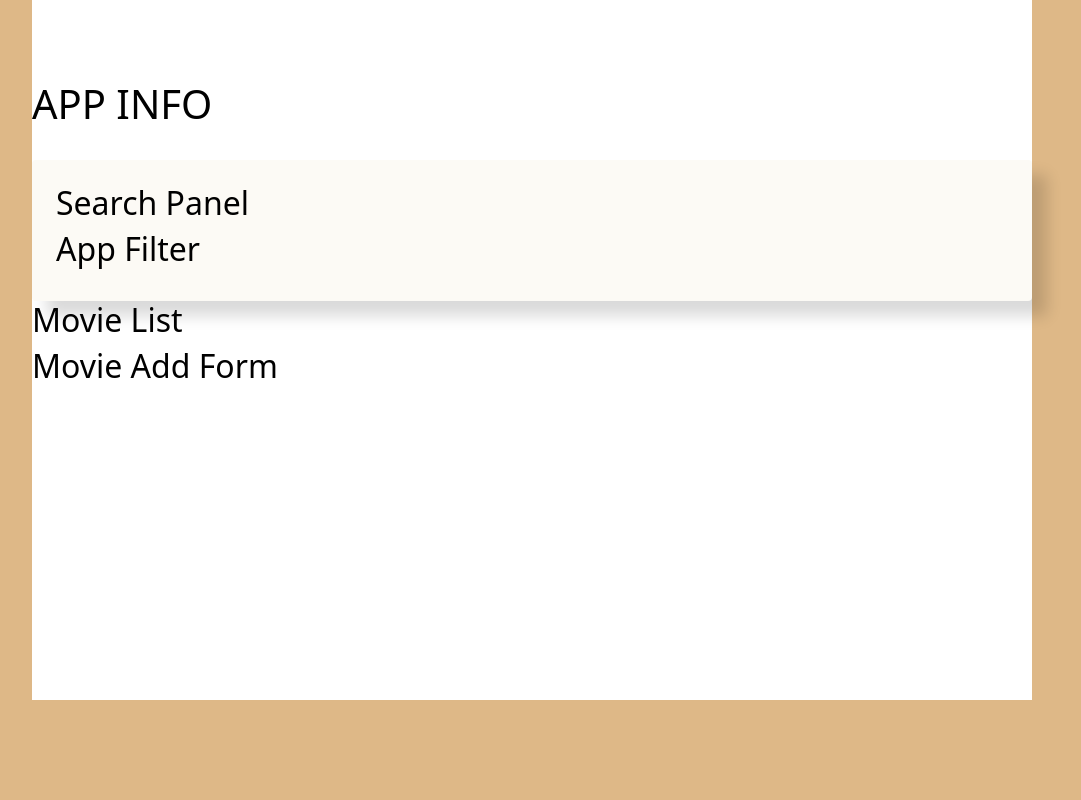
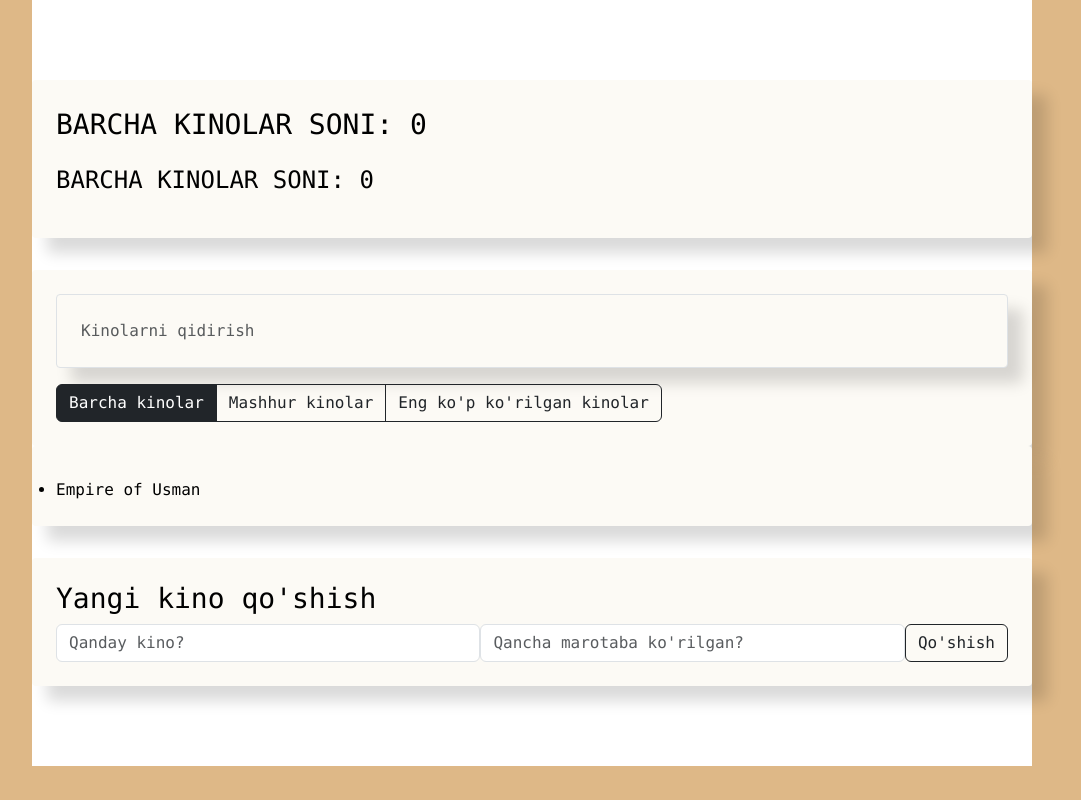
Before and after one commit to boburastonov/vueJS-lessons, a Vue app: page / in a window 1280 px wide. Shown: the whole page, without its empty margins (108-1189 px from the left). Built offline with nearby package versions, Linux system fonts and the light colour scheme.

Commit message:
6 => VueJS loyiha strukturasi

```diff
--- a/src/components/app-filter/AppFilter.vue
+++ b/src/components/app-filter/AppFilter.vue
@@ -1,6 +1,10 @@
 <template>
-  <div>
-    <h2>App Filter</h2>
+  <div class="btn-group">
+    <button class="btn btn-dark" type="button">Barcha kinolar</button
+    ><button class="btn btn-outline-dark" type="button">Mashhur kinolar</button
+    ><button class="btn btn-outline-dark" type="button">
+      Eng ko'p ko'rilgan kinolar
+    </button>
   </div>
 </template>
 <script>
--- a/src/components/app-info/AppInfo.vue
+++ b/src/components/app-info/AppInfo.vue
@@ -1,9 +1,17 @@
 <template>
-  <div>
-    <h1>APP INFO</h1>
+  <div class="app-info">
+    <p class="fs-3 text-uppercase">Barcha kinolar soni: 0</p>
+    <p class="fs-4 text-uppercase">Barcha kinolar soni: 0</p>
   </div>
 </template>
 <script>
 export default {};
 </script>
-<style></style>
+<style scoped>
+.app-info {
+  padding: 1.5rem;
+  border-radius: 4px;
+  background-color: #fcfaf5;
+  box-shadow: 15px 15px 15px rgba(0, 0, 0, 0.15);
+}
+</style>
--- a/src/components/app/App.vue
+++ b/src/components/app/App.vue
@@ -1,5 +1,5 @@
 <template>
-  <div class="app">
+  <div class="app font-monospace">
     <div class="content">
       <AppInfo />
       <div class="search-panel">
--- a/src/components/movie-add-form/MovieAddForm.vue
+++ b/src/components/movie-add-form/MovieAddForm.vue
@@ -1,9 +1,30 @@
 <template>
-  <div>
-    <h2>Movie Add Form</h2>
+  <div class="movie-add-form">
+    <h3>Yangi kino qo'shish</h3>
+    <form class="add-form d-flex">
+      <input
+        class="form-control new-movie-label"
+        type="text"
+        placeholder="Qanday kino?"
+      />
+      <input
+        class="form-control new-movie-label"
+        type="text"
+        placeholder="Qancha marotaba ko'rilgan?"
+      />
+      <button class="btn btn-outline-dark" type="submit">Qo'shish</button>
+    </form>
   </div>
 </template>
 <script>
 export default {};
 </script>
-<style></style>
+<style scoped>
+.movie-add-form {
+  margin-top: 2rem;
+  padding: 1.5rem;
+  background-color: #fcfaf5;
+  border-radius: 4px;
+  box-shadow: 15px 15px 15px rgba(0, 0, 0, 0.15);
+}
+</style>
--- /dev/null
+++ b/src/components/movie-list-item/MovieListItem.vue
@@ -0,0 +1,7 @@
+<template>
+  <li>Empire of Usman</li>
+</template>
+<script>
+export default {};
+</script>
+<style scoped></style>
--- a/src/components/movie-list/MovieList.vue
+++ b/src/components/movie-list/MovieList.vue
@@ -1,9 +1,23 @@
 <template>
-  <div>
-    <h2>Movie List</h2>
-  </div>
+  <ul class="movie-list list-group">
+    <MovieListItem />
+  </ul>
 </template>
 <script>
-export default {};
+import MovieListItem from "../movie-list-item/MovieListItem.vue";
+
+export default {
+  components: {
+    MovieListItem,
+  },
+};
 </script>
-<style></style>
+<style scoped>
+.movie-list {
+  padding: 1.5rem;
+  padding-top: 2rem;
+  background-color: #fcfaf5;
+  border-radius: 4px;
+  box-shadow: 15px 15px 15px rgba(0, 0, 0, 0.15);
+}
+</style>
--- a/src/components/search-panel/SearchPanel.vue
+++ b/src/components/search-panel/SearchPanel.vue
@@ -1,9 +1,21 @@
 <template>
-  <div>
-    <h2>Search Panel</h2>
-  </div>
+  <input
+    class="form-control search-input"
+    type="text"
+    name="movie-search"
+    id="movie-search"
+    placeholder="Kinolarni qidirish"
+  />
 </template>
 <script>
 export default {};
 </script>
-<style scoped></style>
+<style scoped>
+.search-input {
+  margin-bottom: 1rem;
+  padding: 1.5rem;
+  background-color: #fcfaf5;
+  border-radius: 4px;
+  box-shadow: 15px 15px 15px rgba(0, 0, 0, 0.15);
+}
+</style>
```
